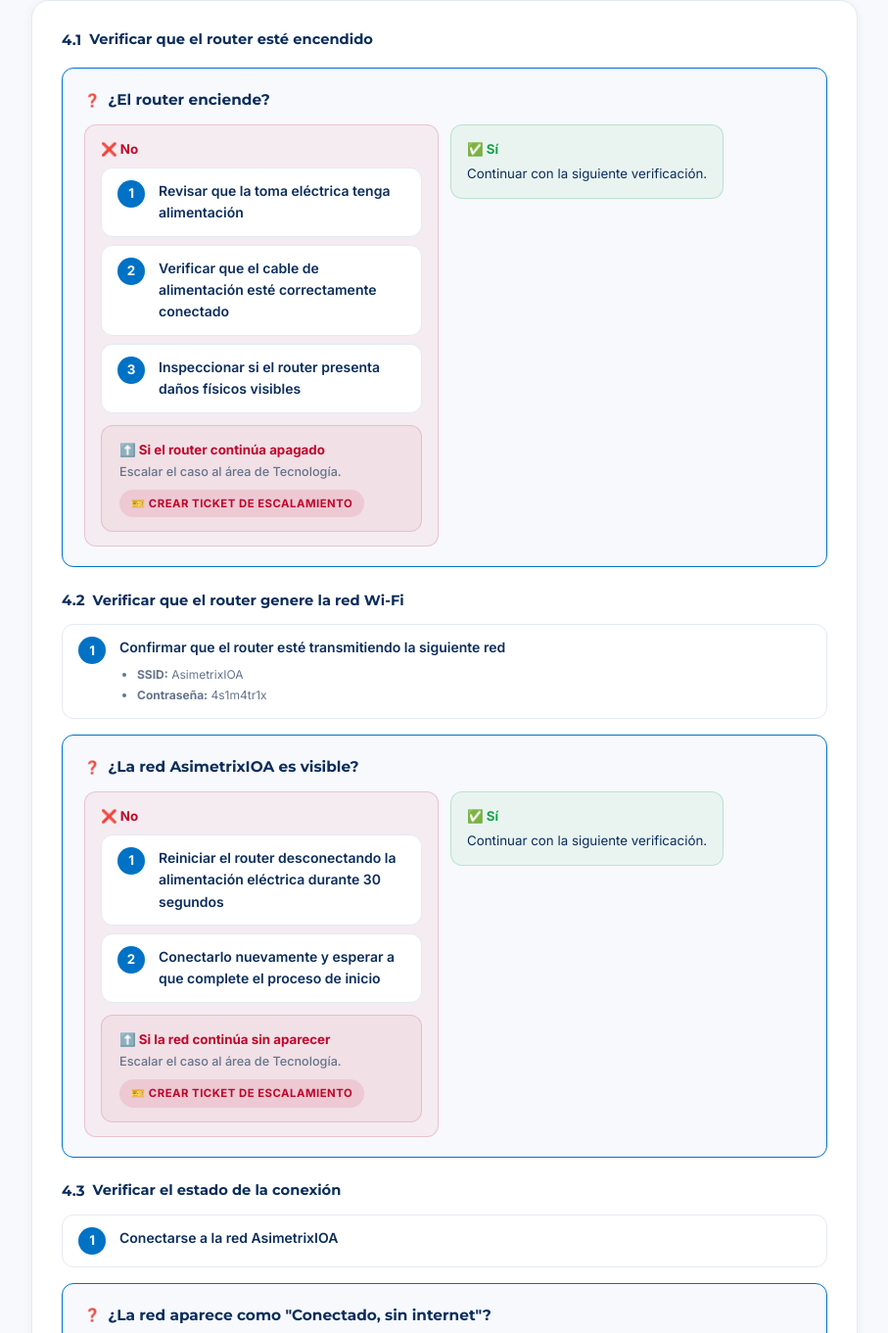
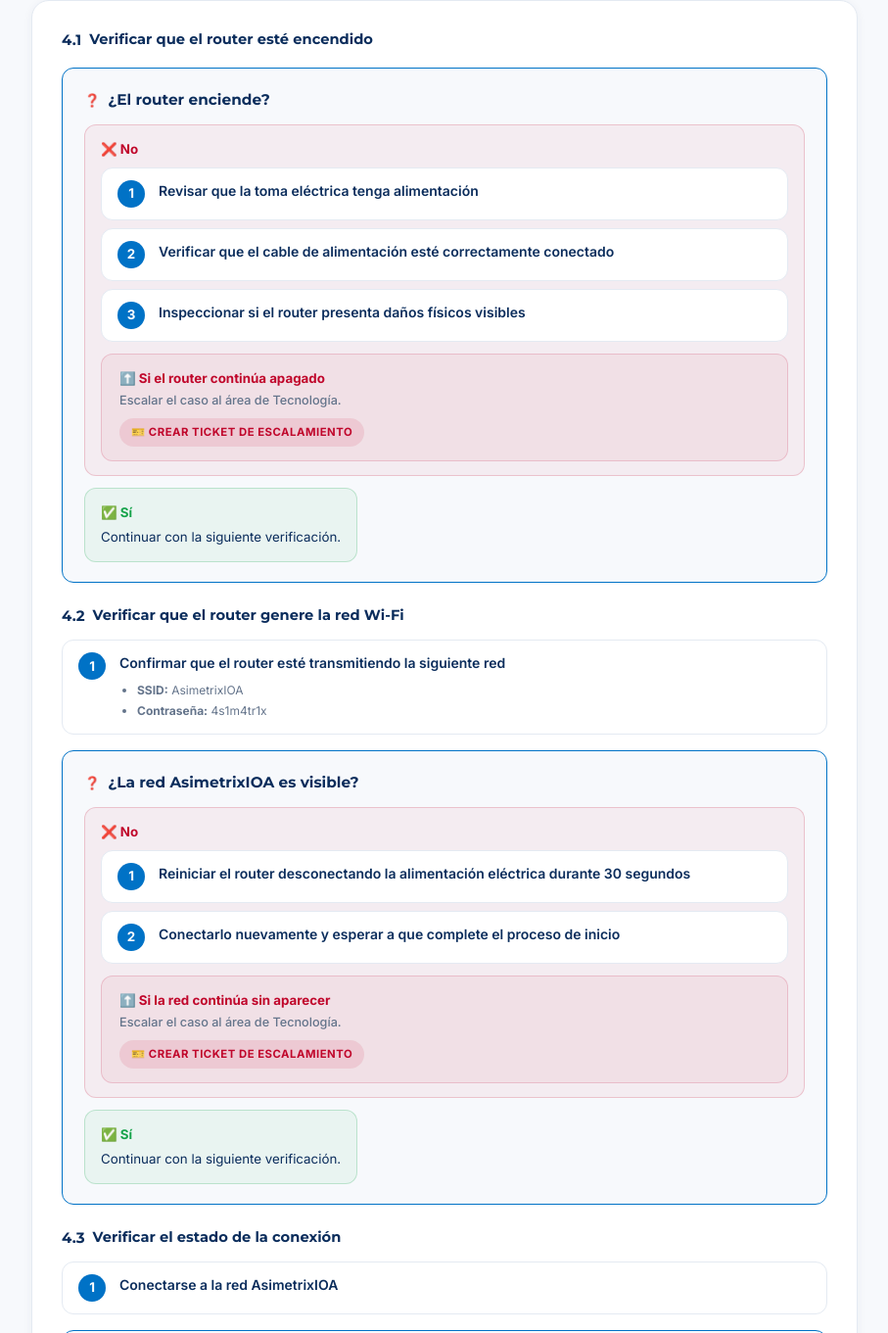
Before and after one commit to manuelachavarria-dotcom/sop-camaras-pigvision, a plain HTML site: page Manual_PigVision.html in a window 1280 px wide. Shown: the part 5420-6781 px from the top of the page at 98% size, without its empty margins (186-1093 px from the left). Drawn offline with Linux system fonts and the light colour scheme.

Commit message:
Mantenimiento: cuadro No a todo el ancho y Sí compacto en 4.1 y 4.2

```diff
--- a/Manual_PigVision.html
+++ b/Manual_PigVision.html
@@ -255,7 +255,7 @@
     <div class="decision">
       <div class="q">¿El router enciende?</div>
       <div class="options">
-        <div class="opt no"><div class="label">❌ No</div>
+        <div class="opt no" style="grid-column:1/-1;"><div class="label">❌ No</div>
           <div style="margin-top:8px;">
             <div class="step"><div class="step-num">1</div><div class="step-text"><div class="action">Revisar que la toma eléctrica tenga alimentación</div></div></div>
             <div class="step"><div class="step-num">2</div><div class="step-text"><div class="action">Verificar que el cable de alimentación esté correctamente conectado</div></div></div>
@@ -278,7 +278,7 @@
     <div class="decision">
       <div class="q">¿La red AsimetrixIOA es visible?</div>
       <div class="options">
-        <div class="opt no"><div class="label">❌ No</div>
+        <div class="opt no" style="grid-column:1/-1;"><div class="label">❌ No</div>
           <div style="margin-top:8px;">
             <div class="step"><div class="step-num">1</div><div class="step-text"><div class="action">Reiniciar el router desconectando la alimentación eléctrica durante 30 segundos</div></div></div>
             <div class="step"><div class="step-num">2</div><div class="step-text"><div class="action">Conectarlo nuevamente y esperar a que complete el proceso de inicio</div></div></div>
```
Also changed, not shown: mantenimiento.html (+2 -2 lines), 1 other file.
